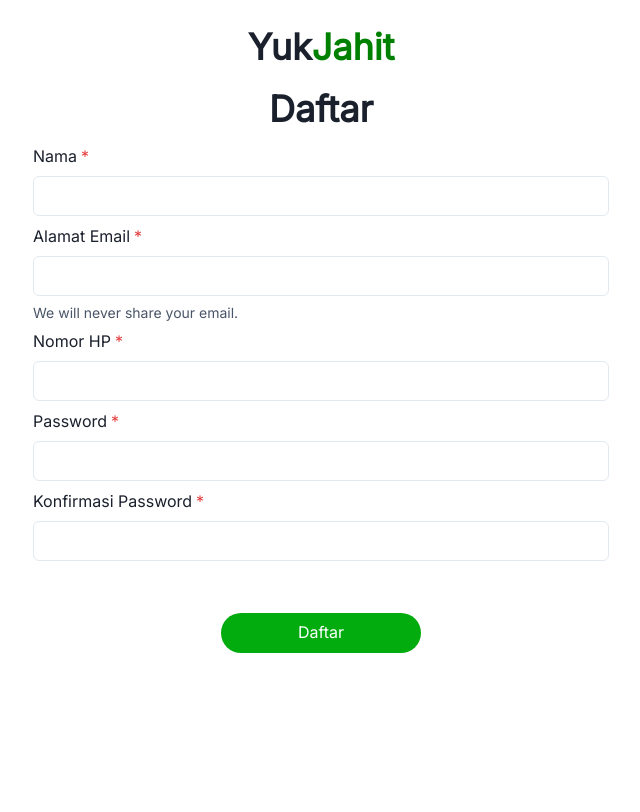
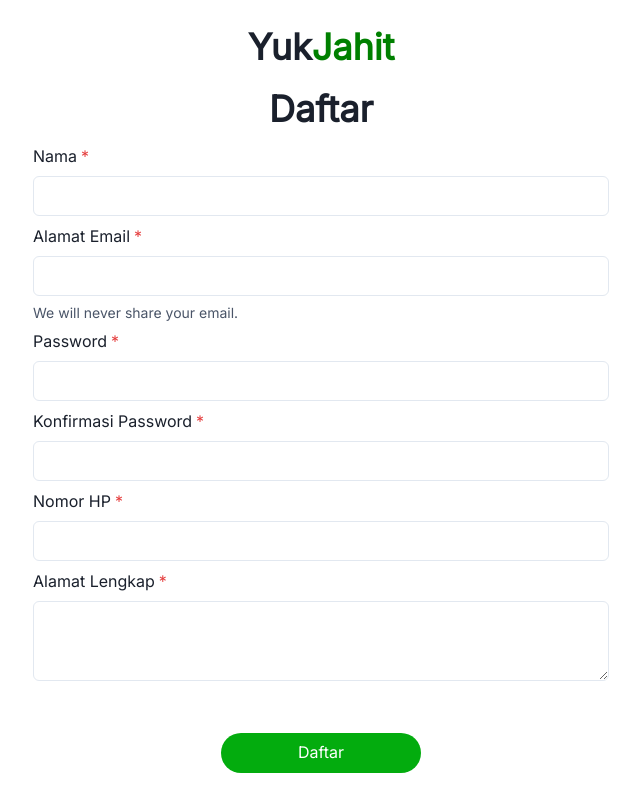
Before and after one commit to damaranshary/yuk-jahit-frontend, a React (Vite) app: page /register in a window 1280 px wide. Shown: the top 812 px of the page, without its empty margins (319-959 px from the left). Built offline with nearby package versions, Linux system fonts and the light colour scheme.

Commit message:
ketinggalan (should be with commit before)

```diff
--- a/src/pages/register/index.tsx
+++ b/src/pages/register/index.tsx
@@ -12,6 +12,7 @@
   Container,
   Alert,
   AlertIcon,
+  Textarea,
 } from "@chakra-ui/react";
 import { ChangeEvent, FormEvent, useEffect, useState } from "react";
 import { fetchRegisterData } from "../../api-call/users";
@@ -24,9 +25,11 @@
     password: "",
     confirmPassword: "",
     phone: "",
+    address: "",
   });
 
-  const { name, email, password, confirmPassword, phone } = registerData;
+  const { name, email, password, confirmPassword, phone, address } =
+    registerData;
   const [passwordError, setPasswordError] = useState(false);
   const [isSubmitting, setIsSubmitted] = useState(false);
 
@@ -63,7 +66,7 @@
     e.preventDefault();
     setIsSubmitted(true);
     !passwordError &&
-      (await fetchRegisterData({ name, email, password, phone })
+      (await fetchRegisterData({ name, email, password, phone, address })
         .then((res) => {
           toast({
             description: "Registrasi Berhasil",
@@ -124,15 +127,6 @@
           <FormHelperText>We will never share your email.</FormHelperText>
         </FormControl>
         <FormControl isRequired>
-          <FormLabel>Nomor HP</FormLabel>
-          <Input
-            type="number"
-            name="phone"
-            value={phone}
-            onChange={handleOnChange}
-          />
-        </FormControl>
-        <FormControl isRequired>
           <FormLabel>Password</FormLabel>
           <Input
             type="password"
@@ -151,6 +145,19 @@
             onChange={handleOnChange}
             minLength={8}
           />
+        </FormControl>
+        <FormControl isRequired>
+          <FormLabel>Nomor HP</FormLabel>
+          <Input
+            type="number"
+            name="phone"
+            value={phone}
+            onChange={handleOnChange}
+          />
+        </FormControl>
+        <FormControl isRequired>
+          <FormLabel>Alamat Lengkap</FormLabel>
+          <Textarea name="address" value={address} onChange={handleOnChange} />
         </FormControl>
 
         {passwordError && (
```
